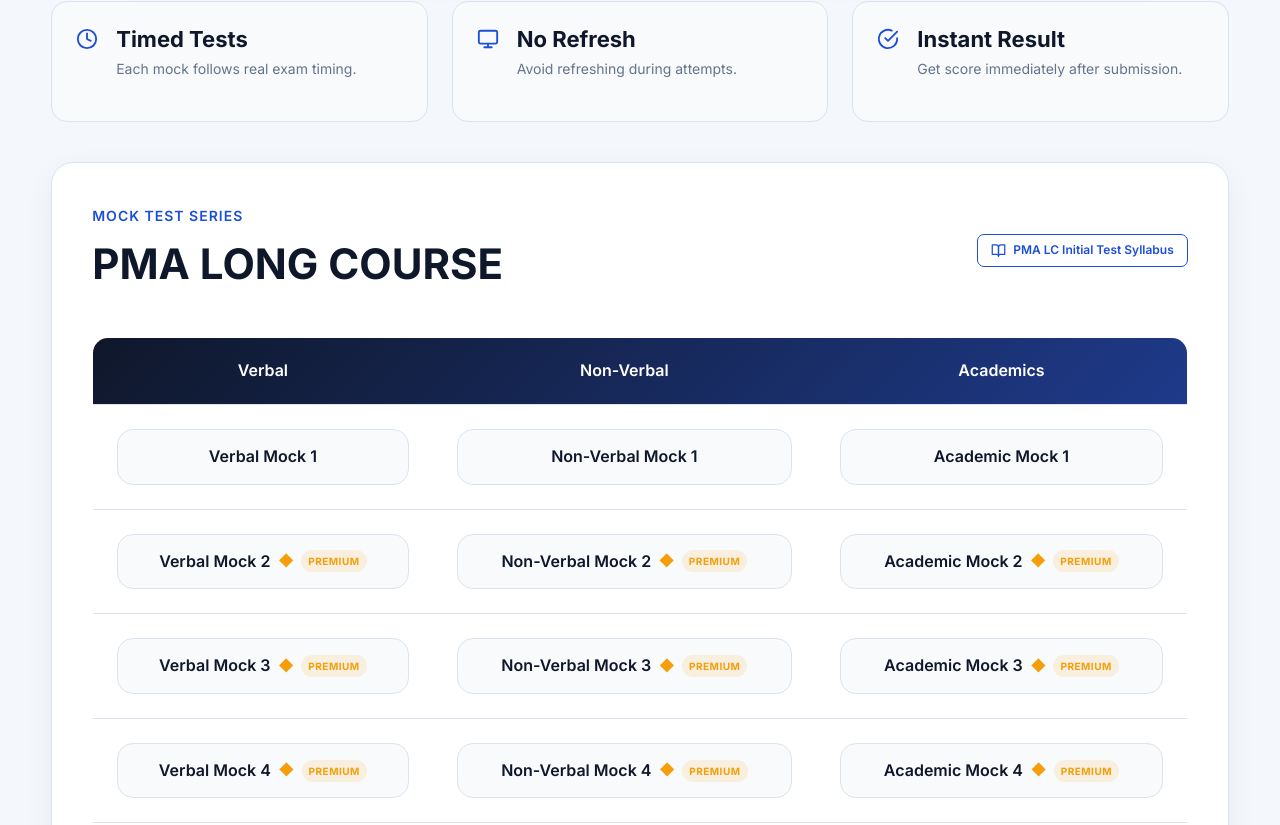
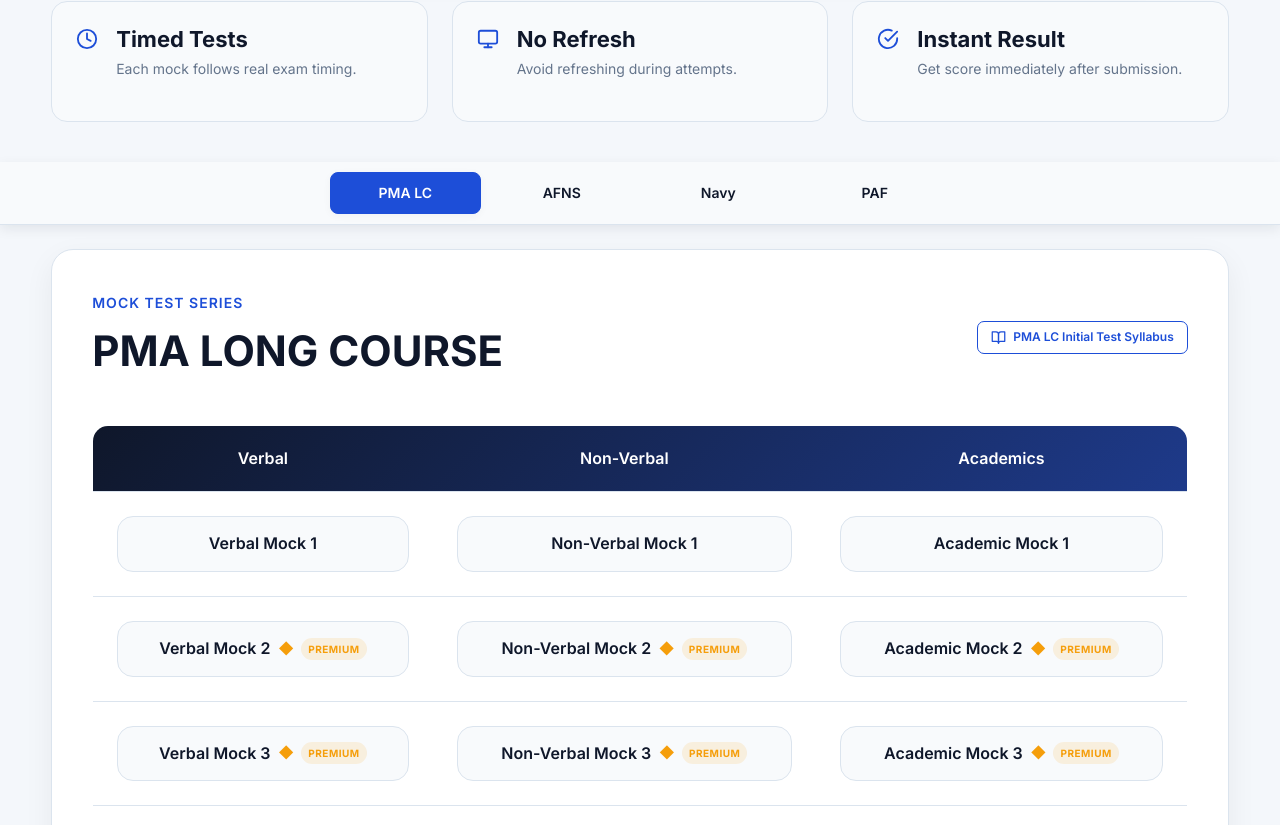
Before and after one commit to examitics/examitics, a React (Vite) app: page /mock in a window 1280 px wide. Shown: the part 1055-1880 px from the top of the page. Built offline with nearby package versions, Linux system fonts and the light colour scheme; no server answers.

Commit message:
course select bar

```diff
--- a/src/App.jsx
+++ b/src/App.jsx
@@ -111,8 +111,8 @@ function App() {
   return (
     <>
       {/* <AuthTest /> */}
-      <SecurityToast />
-      <SecurityProtection />
+      {/* <SecurityToast />
+      <SecurityProtection /> */}
       <AnnouncementBar />
       <ScrollToTop />
 
--- a/src/pages/mock.jsx
+++ b/src/pages/mock.jsx
@@ -1,6 +1,5 @@
 
 import React from "react";
-
 import { Helmet } from "react-helmet-async";
 import { Link } from "react-router-dom";
 import Navbar from "../components/layout/navbar";
@@ -24,10 +23,6 @@ import {
 
 import BreadcrumbSchema from "../components/seo/BreadcrumbSchema";
 import { useAuth } from "../context/AuthContext";
-
-// import SidebarAd160x300 from "../components/SidebarAd160x300";
-// import Adsterra728x90 from "../components/Adsterra728x90";
-
 import "../styles/mock.css";
 
 const WHATSAPP_NUMBER = "923014709158";
@@ -35,33 +30,113 @@ const WHATSAPP_NUMBER = "923014709158";
 const MOCK = () => {
   const { user, isPremium, loading } = useAuth();
 
+  const [activeExam, setActiveExam] = React.useState("pma-lc");
   const [showPreparationMessage, setShowPreparationMessage] =
     React.useState(true);
+
+  /*
+   * Keep the category bar immediately below the real site navbar.
+   * Measure the navbar's viewport bottom so its actual position,
+   * height changes, and responsive layout are taken into account.
+   */
+  React.useEffect(() => {
+    const findNavbar = () => {
+      const selectors = [
+        "#navbar",
+        ".navbar",
+        ".site-header",
+        ".main-header",
+        "header",
+      ];
+
+      for (const selector of selectors) {
+        const element = document.querySelector(selector);
+
+        if (element && !element.closest(".mock-exam-nav")) {
+          return element;
+        }
+      }
+
+      // Fallback: find a navigation element other than the category bar.
+      const navElements = document.querySelectorAll("nav");
+
+      for (const element of navElements) {
+        if (!element.classList.contains("mock-exam-nav")) {
+          return element;
+        }
+      }
+
+      return null;
+    };
+
+    const navbar = findNavbar();
+
+    if (!navbar) {
+      console.warn(
+        "EXAMITICS mock navigation: navbar element was not found. Check the navbar selector."
+      );
+      return;
+    }
+
+    const updateStickyPosition = () => {
+      const navbarRect = navbar.getBoundingClientRect();
+
+      document.documentElement.style.setProperty(
+        "--mock-sticky-top",
+        `${Math.max(0, navbarRect.bottom)}px`
+      );
+    };
+
+    updateStickyPosition();
+
+    let observer;
+
+    if (typeof ResizeObserver !== "undefined") {
+      observer = new ResizeObserver(updateStickyPosition);
+      observer.observe(navbar);
+    }
+
+    window.addEventListener("scroll", updateStickyPosition, {
+      passive: true,
+    });
+
+    window.addEventListener("resize", updateStickyPosition);
+
+    return () => {
+      observer?.disconnect();
+
+      window.removeEventListener("scroll", updateStickyPosition);
+      window.removeEventListener("resize", updateStickyPosition);
+
+      document.documentElement.style.removeProperty(
+        "--mock-sticky-top"
+      );
+    };
+  }, []);
 
   const whatsappMessage = encodeURIComponent(
     "Assalam-o-Alaikum EXAMITICS, I want to get the PMA 159 LC offer for 15 days of Premium access for Rs. 650."
   );
 
-  const whatsappUrl = `https://wa.me/${WHATSAPP_NUMBER}?text=${whatsappMessage}`;
+  const whatsappUrl =
+    `https://wa.me/${WHATSAPP_NUMBER}?text=${whatsappMessage}`;
 
-  /*
-   * Show the PMA 159 offer only to:
-   * 1. Visitors who are not signed in
-   * 2. Signed-in users who do not have Premium access
-   *
-   * Hide the offer from Premium users.
-   */
   const shouldShowPreparationMessage =
-    !loading &&
-    (!user || !isPremium) &&
-    showPreparationMessage;
+    !loading && (!user || !isPremium) && showPreparationMessage;
+
+  const examCategories = [
+    { id: "pma-lc", label: "PMA LC" },
+    { id: "afns", label: "AFNS" },
+    { id: "navy", label: "Navy" },
+    { id: "paf", label: "PAF" },
+  ];
 
   return (
     <>
       <Helmet>
-        {/* Primary SEO */}
         <title>
-          Free ISSB & PMA Mock Tests | Intelligence Test Practice | EXAMITICS
+          Free ISSB &amp; PMA Mock Tests | Intelligence Test Practice |
+          EXAMITICS
         </title>
 
         <meta
@@ -78,16 +153,14 @@ const MOCK = () => {
         <meta name="robots" content="index, follow" />
         <meta name="language" content="English" />
 
-        {/* Canonical */}
         <link
           rel="canonical"
           href="https://www.examitics.com/mock"
         />
 
-        {/* Open Graph */}
         <meta
           property="og:title"
-          content="Free ISSB & PMA Mock Tests | Intelligence Test Practice"
+          content="Free ISSB &amp; PMA Mock Tests | Intelligence Test Practice"
         />
 
         <meta
@@ -109,7 +182,6 @@ const MOCK = () => {
           content="https://www.examitics.com/images/examitics-banner.png"
         />
 
-        {/* Twitter */}
         <meta
           name="twitter:card"
           content="summary_large_image"
@@ -117,7 +189,7 @@ const MOCK = () => {
 
         <meta
           name="twitter:title"
-          content="Free ISSB & PMA Mock Tests | Intelligence Test Practice"
+          content="Free ISSB &amp; PMA Mock Tests | Intelligence Test Practice"
         />
 
         <meta
@@ -149,10 +221,7 @@ const MOCK = () => {
       <div className="mock-page-layout">
         <main className="mock-page section-padding">
           <div className="container-custom">
-
-            {/* =====================================================
-                HERO
-            ===================================================== */}
+            {/* HERO */}
             <section className="mock-hero">
               <div className="mock-badge exa-badge">
                 EXAMITICS MOCK CENTER
@@ -167,9 +236,7 @@ const MOCK = () => {
               </p>
             </section>
 
-            {/* =====================================================
-                PMA 159 SPECIAL OFFER — FREE USERS ONLY
-            ===================================================== */}
+            {/* PMA 159 SPECIAL OFFER — FREE USERS ONLY */}
             {shouldShowPreparationMessage && (
               <section
                 className="mock-prep-card"
@@ -272,9 +339,7 @@ const MOCK = () => {
                 </div>
 
                 <div className="mock-prep-footer">
-                  <span>
-                    Want to hear from other candidates?
-                  </span>
+                  <span>Want to hear from other candidates?</span>
 
                   <Link
                     to="/review"
@@ -288,20 +353,14 @@ const MOCK = () => {
               </section>
             )}
 
-            {/* =====================================================
-                MOCK RULES
-            ===================================================== */}
+            {/* MOCK RULES */}
             <div className="mock-rules-grid">
-
               <div className="mock-rule-card">
                 <FiClock className="mock-rule-icon" />
 
                 <div>
                   <h4>Timed Tests</h4>
-
-                  <p>
-                    Each mock follows real exam timing.
-                  </p>
+                  <p>Each mock follows real exam timing.</p>
                 </div>
               </div>
 
@@ -310,10 +369,7 @@ const MOCK = () => {
 
                 <div>
                   <h4>No Refresh</h4>
-
-                  <p>
-                    Avoid refreshing during attempts.
-                  </p>
+                  <p>Avoid refreshing during attempts.</p>
                 </div>
               </div>
 
@@ -322,49 +378,58 @@ const MOCK = () => {
 
                 <div>
                   <h4>Instant Result</h4>
-
-                  <p>
-                    Get score immediately after submission.
-                  </p>
+                  <p>Get score immediately after submission.</p>
+                </div>
               </div>
             </div>
 
-            </div>
+            {/* FULL-WIDTH STICKY EXAM CATEGORY NAVIGATION */}
+            <nav
+              className="mock-exam-nav"
+              aria-label="Select mock test category"
+            >
+              {examCategories.map((exam) => (
+                <button
+                  key={exam.id}
+                  type="button"
+                  className={`mock-exam-nav-btn ${
+                    activeExam === exam.id ? "active" : ""
+                  }`}
+                  aria-pressed={activeExam === exam.id}
+                  onClick={() => setActiveExam(exam.id)}
+                >
+                  {exam.label}
+                </button>
+              ))}
+            </nav>
 
-            {/* =====================================================
-                PMA LONG COURSE
-            ===================================================== */}
+            {/* SELECTED EXAM SECTION */}
+            {activeExam === "pma-lc" && (
               <PMAMockSection
                 title="PMA LONG COURSE"
                 examCode="pma-lc"
               />
+            )}
 
-            <div style={{ margin: "20px" }}></div>
-
-            {/* =====================================================
-                AFNS
-            ===================================================== */}
+            {activeExam === "afns" && (
               <AFNSMockSection
                 title="AFNS"
                 examCode="afns"
               />
+            )}
 
-<div style={{ margin: "20px" }}></div>
-
-{/* PAKISTAN NAVY */}
+            {activeExam === "navy" && (
               <NavyMockSection
                 title="PAKISTAN NAVY MOCK TESTS"
               />
-            <div style={{ margin: "20px" }}></div>
+            )}
 
-            {/* =====================================================
-                PAF
-            ===================================================== */}
+            {activeExam === "paf" && (
               <PAFMockSection
                 title="PAF INITIAL TEST"
                 examCode="paf-initial"
               />
-
+            )}
           </div>
         </main>
       </div>
--- a/src/styles/mock.css
+++ b/src/styles/mock.css
@@ -1037,3 +1037,180 @@
   font-weight: 600;
   white-space: nowrap;
 }
+
+
+
+/* =========================================
+   MOCK EXAM CATEGORY NAVIGATION
+========================================= */
+
+.mock-exam-nav {
+  display: grid;
+  grid-template-columns: repeat(4, minmax(0, 1fr));
+  gap: 6px;
+
+  width: 100%;
+  max-width: 620px;
+  margin: 0 auto 24px;
+  padding: 5px;
+
+  background: var(--color-card-secondary);
+  border: 1px solid var(--color-border);
+  border-radius: var(--radius-md);
+}
+
+.mock-exam-nav-btn {
+  display: flex;
+  align-items: center;
+  justify-content: center;
+
+  min-width: 0;
+  min-height: 40px;
+  padding: 9px 12px;
+
+  background: transparent;
+  color: var(--color-text);
+
+  border: 1px solid transparent;
+  border-radius: calc(var(--radius-md) - 3px);
+
+  font-family: inherit;
+  font-size: var(--font-size-sm);
+  font-weight: var(--font-weight-semibold);
+
+  cursor: pointer;
+  white-space: nowrap;
+
+  transition:
+    background-color var(--transition-normal),
+    color var(--transition-normal),
+    border-color var(--transition-normal),
+    box-shadow var(--transition-normal);
+}
+
+.mock-exam-nav-btn:hover {
+  background: var(--color-card);
+  border-color: var(--color-border);
+}
+
+.mock-exam-nav-btn.active {
+  background: var(--color-primary);
+  color: #ffffff;
+  border-color: var(--color-primary);
+  box-shadow: var(--shadow-sm);
+}
+
+.mock-exam-nav-btn:focus-visible {
+  outline: 2px solid var(--color-primary);
+  outline-offset: 3px;
+}
+
+/* Mobile layout */
+
+@media (max-width: 480px) {
+  .mock-exam-nav {
+    gap: 4px;
+    padding: 4px;
+    margin-bottom: 20px;
+  }
+
+  .mock-exam-nav-btn {
+    min-height: 38px;
+    padding: 8px 4px;
+    font-size: 12px;
+  }
+}
+
+
+
+/* =========================================
+   FULL-WIDTH STICKY MOCK CATEGORY BAR
+========================================= */
+
+.mock-exam-nav {
+  position: sticky;
+  top: var(--mock-sticky-top, 0px);
+  z-index: 999;
+
+  /* Extend beyond .container-custom to the viewport edges */
+  width: 100vw;
+  max-width: none;
+  box-sizing: border-box;
+
+  margin-left: calc(50% - 50vw);
+  margin-right: 0;
+  margin-top: 0;
+  margin-bottom: 24px;
+
+  padding: 10px max(16px, calc((100vw - 620px) / 2));
+
+  display: grid;
+  grid-template-columns: repeat(4, minmax(0, 1fr));
+  gap: 6px;
+
+  background: var(--color-card-secondary, #eef3f9);
+  border: 0;
+  border-bottom: 1px solid var(--color-border, #dbe4ef);
+  border-radius: 0;
+  box-shadow: 0 4px 12px rgba(15, 23, 42, 0.08);
+}
+
+.mock-exam-nav-btn {
+  display: flex;
+  align-items: center;
+  justify-content: center;
+
+  min-width: 0;
+  min-height: 42px;
+  padding: 9px 12px;
+
+  background: transparent;
+  color: var(--color-text);
+
+  border: 1px solid transparent;
+  border-radius: 8px;
+
+  font-family: inherit;
+  font-size: var(--font-size-sm);
+  font-weight: var(--font-weight-semibold);
+
+  cursor: pointer;
+  white-space: nowrap;
+
+  transition:
+    background-color var(--transition-normal),
+    color var(--transition-normal),
+    border-color var(--transition-normal),
+    box-shadow var(--transition-normal);
+}
+
+.mock-exam-nav-btn:hover {
+  background: var(--color-card, #ffffff);
+  border-color: var(--color-border);
+}
+
+.mock-exam-nav-btn.active {
+  background: var(--color-primary);
+  color: #ffffff;
+  border-color: var(--color-primary);
+  box-shadow: var(--shadow-sm);
+}
+
+.mock-exam-nav-btn:focus-visible {
+  outline: 2px solid var(--color-primary);
+  outline-offset: 2px;
+}
+
+@media (max-width: 480px) {
+  .mock-exam-nav {
+    gap: 4px;
+    padding: 7px 8px;
+    margin-bottom: 20px;
+  }
+
+  .mock-exam-nav-btn {
+    min-height: 40px;
+    padding: 8px 3px;
+    font-size: 12px;
+  }
+}
```
Lines whose indentation alone changed are shown as unchanged.
